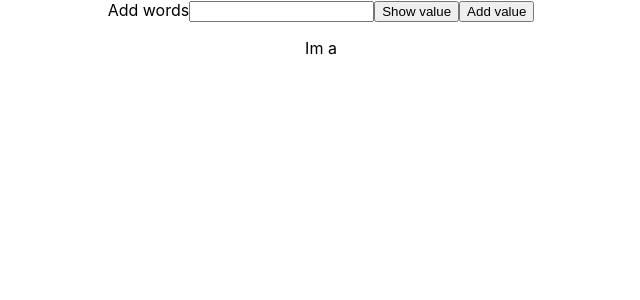
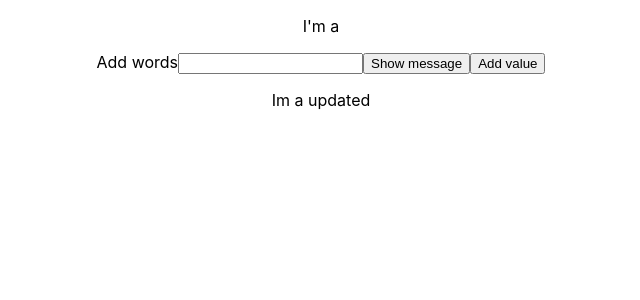
Before and after one commit to rene-mdd/form-words-generator-rene-mdd, a React (Create React App) app: page / in a window 1280 px wide. Shown: the top 300 px of the page, without its empty margins (319-959 px from the left). Built offline with nearby package versions, Linux system fonts and the light colour scheme.

Commit message:
I have problems updating the state property with the props comming from the main component (Generator).

```diff
--- a/src/components/Generator.js
+++ b/src/components/Generator.js
@@ -1,44 +1,54 @@
 import React from "react";
-import { render } from "@testing-library/react";
+import ShowMessage from "./ShowMessage"
 
 class Generator extends React.Component {
     constructor(props){
         super(props);
 this.state = {
+    addVal: [],
+    val: []
+    }
 
-    val: {inputValue: ""}
-    }
-console.log(this.state.val)
+console.log(this.state)
 this.changeText = this.changeText.bind(this);
 this.addValue = this.addValue.bind(this);
-    }
+}
 
-changeText(evt){
+changeText(evt) {
 console.log(evt.target.value)
-this.setState({inputValue: evt.target.value})
-console.log(this.state.inputValue)
+this.setState({val: [...evt.target.value].join("")})
+}
 
+
+addValue(evt) {
+    // let peoplArrayClone = [...this.state.val];
+ this.setState(previousState => ({
+     addVal: [...previousState.addVal, [...this.state.val].join("")],
+     val: []
+ }))
+
+   console.log(this.state)
+   evt.preventDefault();
 }
-addValue(evt){
- var value = evt.target.value;
- this.setState({[evt.target.name]: this.state.inputValue})
-   evt.preventDefault();
-   console.log(this.state)
-}
+
+
     render(){
         return(
             <div>
+                {
+                <ShowMessage words={this.state.addVal}/>
+    }
                 <form>
                     <label htmlFor="text">Add words
-        <input type="text" value={this.state.inputValue} onChange={evt => this.changeText(evt)} name={this.state.val}/>
+        <input type="text" value={this.state.val} onChange={evt => this.changeText(evt)} name={this.state.val}/>
                     </label>
                     <label>
-                        <button >Show value</button>
+                        <button >Show message</button>
                         <button onClick={this.addValue}>Add value</button>
                     </label>
                 </form>
                 <div>
-        <p>Im a {this.state.val.name}</p>
+        <p>Im a {this.state.val} updated {this.state.addVal}</p>
                 </div>
             </div>
         )
--- /dev/null
+++ b/src/components/ShowMessage.js
@@ -0,0 +1,62 @@
+import React from "react";
+
+
+class ShowMessage extends React.Component {
+    constructor(props) {
+        super(props);
+        this.state = {
+            word: []
+        }
+        console.log(this.state.word)
+        this.wordsFunc = this.wordsFunc.bind(this);
+        this.counter = 0;
+        this.fireFunction = this.fireFunction.bind(this);
+    }
+
+    fireFunction() {
+
+        this.setState(previousState => ({
+            word: [...previousState.word, [...this.props.words]]
+        }))
+
+        console.log('here!' + this.props.words)
+}
+
+    componentWillMount() {
+        // if (this.props.words.length >= 2) {
+        //     this.setState({ word: [this.state.word, [...this.props.words]] })
+        // }
+        this.intervalId = setInterval(this.wordsFunc, 2000);
+
+    }
+
+    componentDidMount(){
+        if(this.props.words > 0){
+            this.fireFunction();
+        }
+    }
+
+    wordsFunc() {
+        if (this.counter < 2) {
+            this.counter++
+        } else { this.counter = 0 }
+        console.log(this.counter)
+        console.log(this.state.word)
+
+    }
+
+    componentWillUnmount() {
+        clearInterval(this.intervalId)
+    }
+
+    render() {
+
+        return (
+            <div>
+                <p >I'm a {this.state.word}</p>
+            </div>
+        )
+    }
+}
+
+export default ShowMessage;
```
